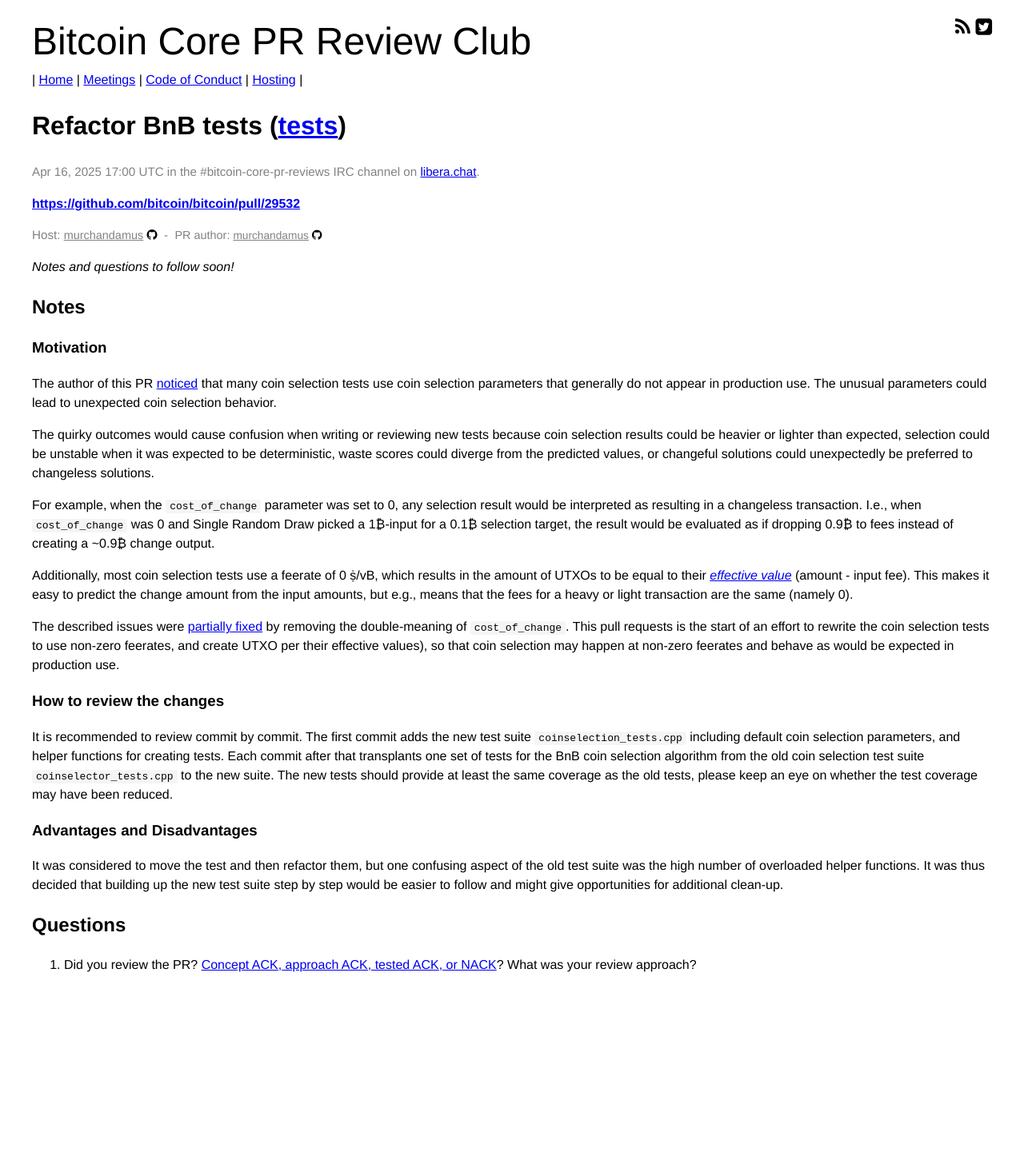
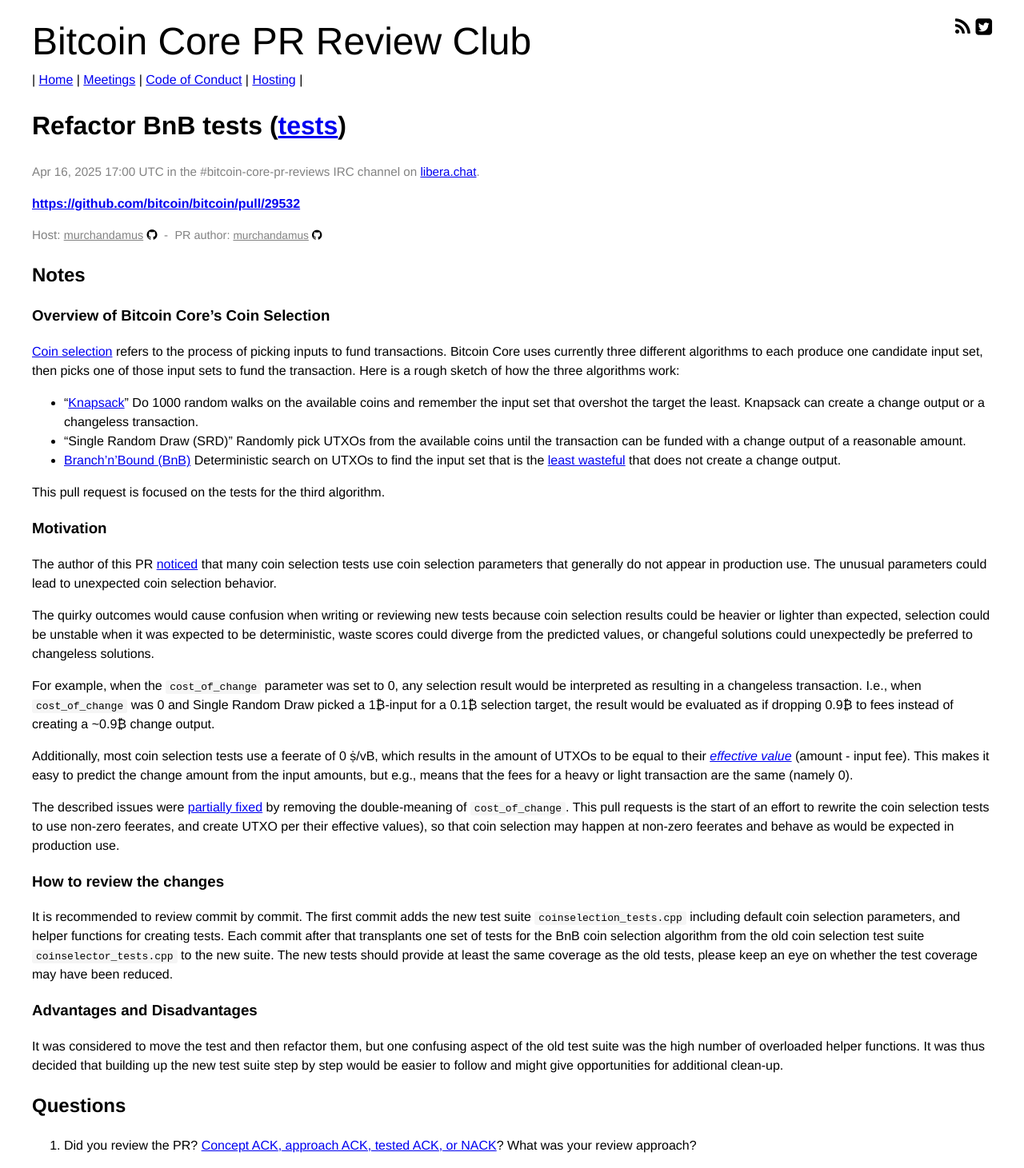
Before and after one commit to bitcoin-core-review-club/website, a Jekyll site: the page built from _posts/2025-04-16-#29532.md, in a window 1280 px wide. Shown: the whole page at 80% size. Built offline with Jekyll 4.4.1, drawn with Linux system fonts in a browser that asks for light colours; before the commit the page ends 1235 px from its top, so only the background shows below that.

Commit message:
29532: Add coin selection overview

```diff
--- a/_posts/2025-04-16-#29532.md
+++ b/_posts/2025-04-16-#29532.md
@@ -10,9 +10,29 @@
 commit:
 ---
 
-_Notes and questions to follow soon!_
+## Notes
 
-## Notes
+### Overview of Bitcoin Core’s Coin Selection
+
+[Coin selection](https://bitcoin.stackexchange.com/q/32145) refers to the
+process of picking inputs to fund transactions. Bitcoin Core uses currently
+three different algorithms to each produce one candidate input set, then picks
+one of those input sets to fund the transaction. Here is a rough sketch of how
+the three algorithms work:
+
+- "[Knapsack](https://bitcoin.stackexchange.com/q/1077)"
+  Do 1000 random walks on the available coins and remember the input set that
+  overshot the target the least. Knapsack can create a change output or a
+  changeless transaction.
+- "Single Random Draw (SRD)"
+  Randomly pick UTXOs from the available coins until the transaction can be
+  funded with a change output of a reasonable amount.
+- [Branch'n'Bound (BnB)](https://bitcoin.stackexchange.com/q/119919)
+  Deterministic search on UTXOs to find the input set that is the [least
+  wasteful](https://bitcoin.stackexchange.com/a/113625) that does not create a
+  change output.
+
+This pull request is focused on the tests for the third algorithm.
 
 ### Motivation
 
```
